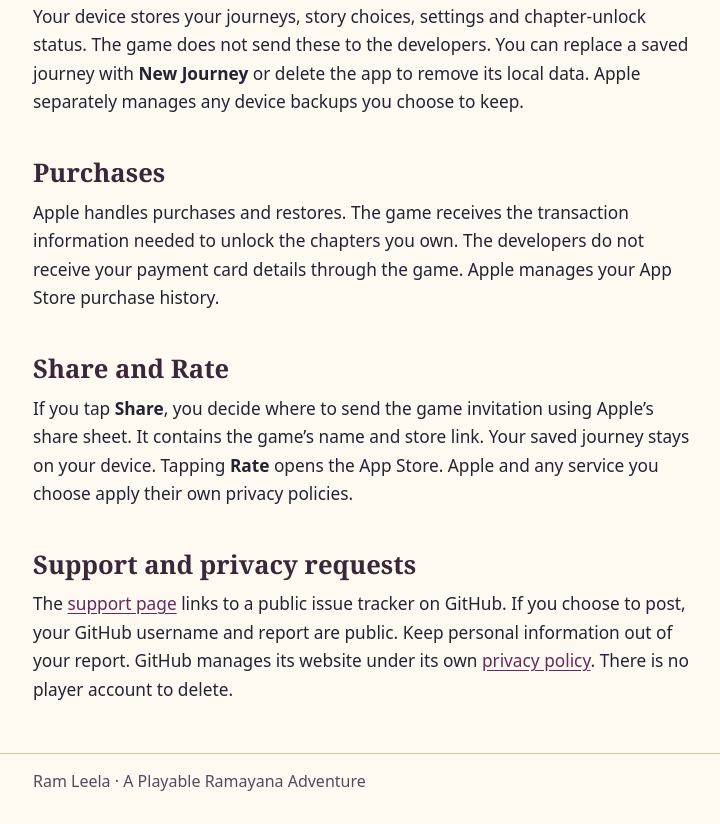
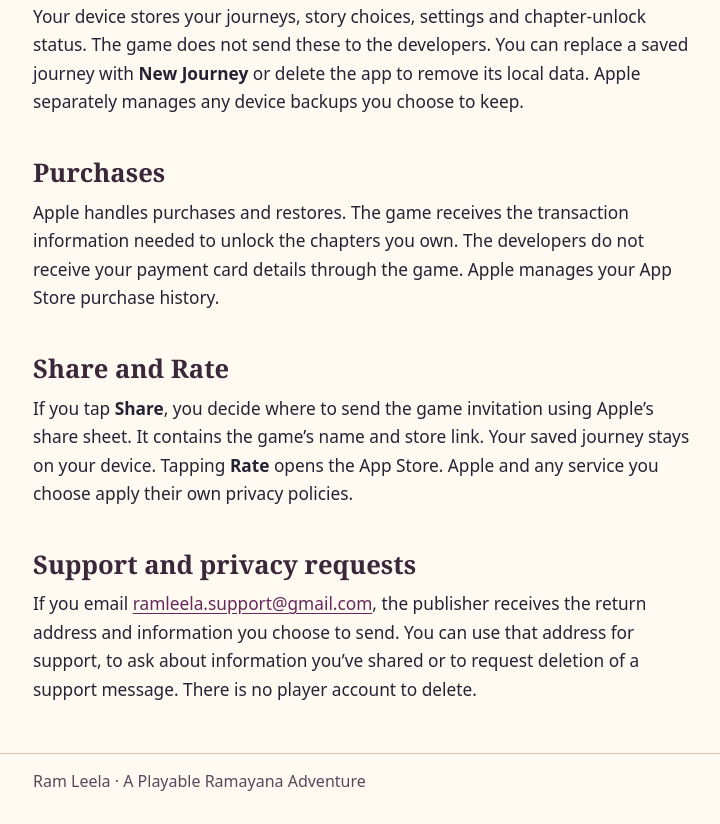
Before and after one commit to alfsachin/ram-leela-support, a plain HTML site: page privacy.html in a window 1280 px wide. Shown: the part 410-1234 px from the top of the page, without its empty margins (255-975 px from the left). Drawn offline with Linux system fonts and the light colour scheme.

Commit message:
Publish Ram Leela support and privacy pages

```diff
--- a/privacy.html
+++ b/privacy.html
@@ -5,5 +5,5 @@
 <h2>Your journeys</h2><p>Your device stores your journeys, story choices, settings and chapter-unlock status. The game does not send these to the developers. You can replace a saved journey with <strong>New Journey</strong> or delete the app to remove its local data. Apple separately manages any device backups you choose to keep.</p>
 <h2>Purchases</h2><p>Apple handles purchases and restores. The game receives the transaction information needed to unlock the chapters you own. The developers do not receive your payment card details through the game. Apple manages your App Store purchase history.</p>
 <h2>Share and Rate</h2><p>If you tap <strong>Share</strong>, you decide where to send the game invitation using Apple’s share sheet. It contains the game’s name and store link. Your saved journey stays on your device. Tapping <strong>Rate</strong> opens the App Store. Apple and any service you choose apply their own privacy policies.</p>
-<h2>Support and privacy requests</h2><p>The <a href="./">support page</a> links to a public issue tracker on GitHub. If you choose to post, your GitHub username and report are public. Keep personal information out of your report. GitHub manages its website under its own <a href="https://docs.github.com/en/site-policy/privacy-policies/github-general-privacy-statement">privacy policy</a>. There is no player account to delete.</p>
+<h2>Support and privacy requests</h2><p>If you email <a href="mailto:ramleela.support@gmail.com">ramleela.support@gmail.com</a>, the publisher receives the return address and information you choose to send. You can use that address for support, to ask about information you’ve shared or to request deletion of a support message. There is no player account to delete.</p>
 </main><footer>Ram Leela · A Playable Ramayana Adventure</footer></body></html>
```
Also changed, not shown: index.html (+1 -1 lines).
